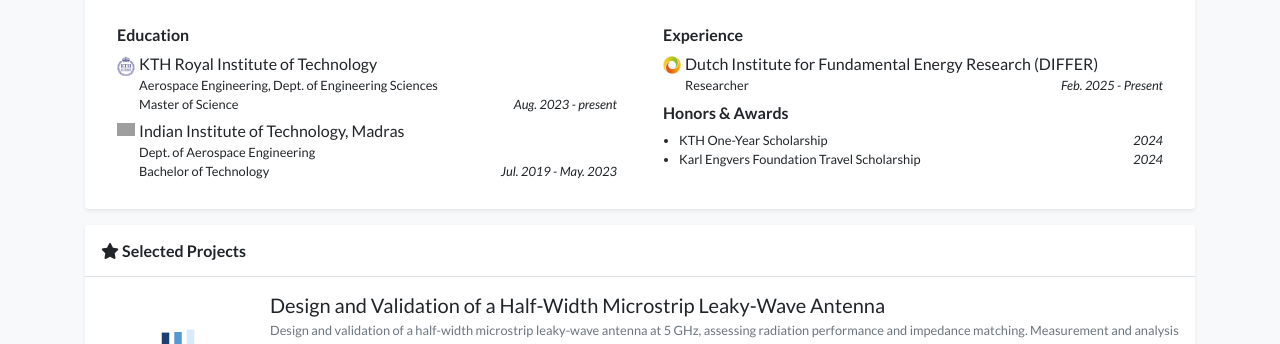
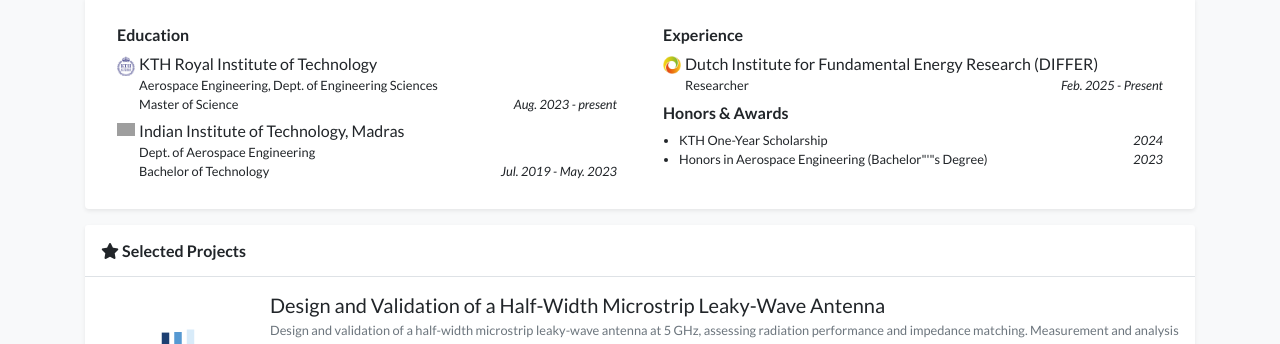
Before and after one commit to kirtan2605/kirtan2605.github.io, a Jekyll site: the page built from index.html, in a window 1280 px wide and 1192 px high. Shown: the part 673-1017 px from the top of the window. Built offline with Jekyll 4.4.1, drawn with Linux system fonts in a browser that asks for light colours; nearby versions of some CDN libraries; a style sheet for code colours, icons or effects is not loaded; grey boxes are pictures that could not be loaded.

Commit message:
Update profile.yml

```diff
--- a/_data/profile.yml
+++ b/_data/profile.yml
@@ -57,5 +57,7 @@
 awards:
 - name: KTH One-Year Scholarship
   date: 2024
-- name: Karl Engvers Foundation Travel Scholarship
-  date: 2024
+- name : Honors in Aerospace Engineering (Bachelor"'"s Degree)
+  date : 2023
+#- name: Karl Engvers Foundation Travel Scholarship
+#  date: 2024
```
